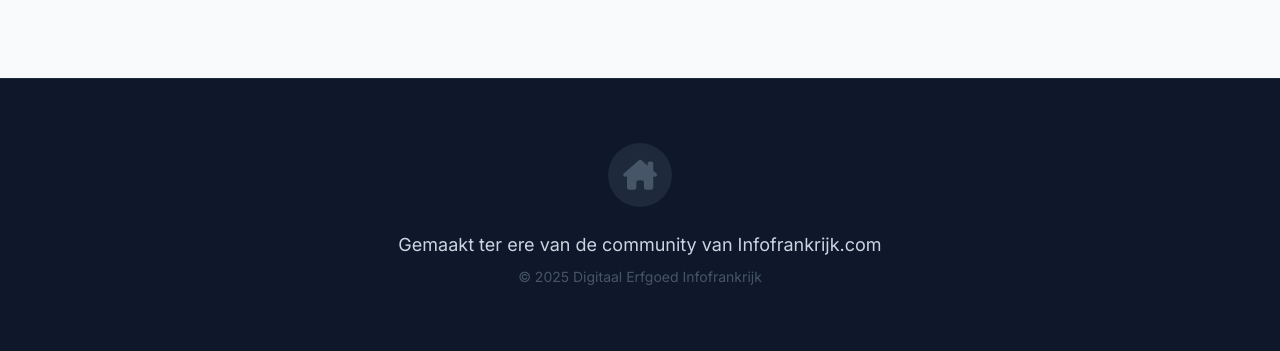
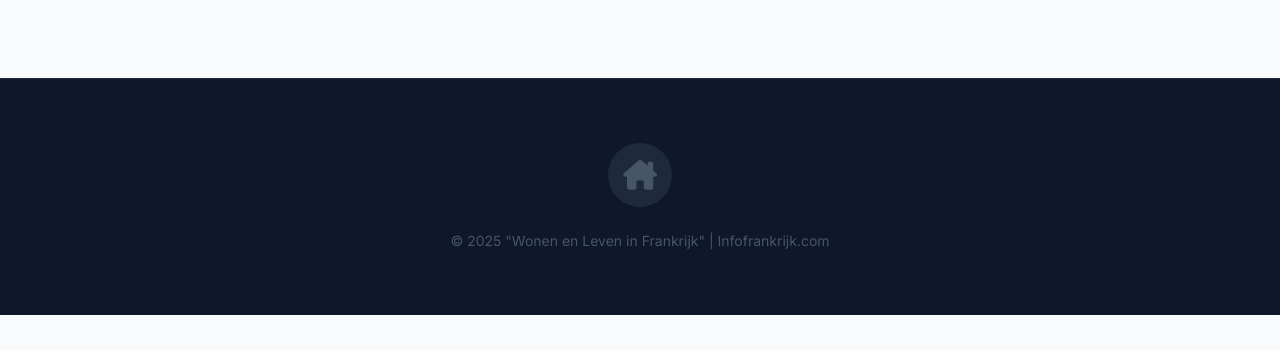
Before and after one commit to antonnoe/infofrankrijk-klussen-archief, a plain HTML site: page index.html in a window 1280 px wide. Shown: the part 2895-3246 px from the top of the page. After the commit the page ends 3210 px from the top, so only its background shows below. Drawn offline with nearby package versions, Linux system fonts and the light colour scheme.

Commit message:
Update footer text in index.html

```diff
--- a/index.html
+++ b/index.html
@@ -214,8 +214,8 @@
             <div class="w-16 h-16 bg-slate-800 rounded-full flex items-center justify-center mx-auto mb-6">
                 <i class="fa-solid fa-house-chimney text-3xl text-slate-600"></i>
             </div>
-            <p class="text-slate-300 font-medium text-lg mb-2">Gemaakt ter ere van de community van Infofrankrijk.com</p>
-            <p class="text-sm text-slate-600">© 2025 Digitaal Erfgoed Infofrankrijk</p>
+
+            <p class="text-sm text-slate-600">© 2025 "Wonen en Leven in Frankrijk" |  Infofrankrijk.com</p>
         </div>
     </footer>
 
```
